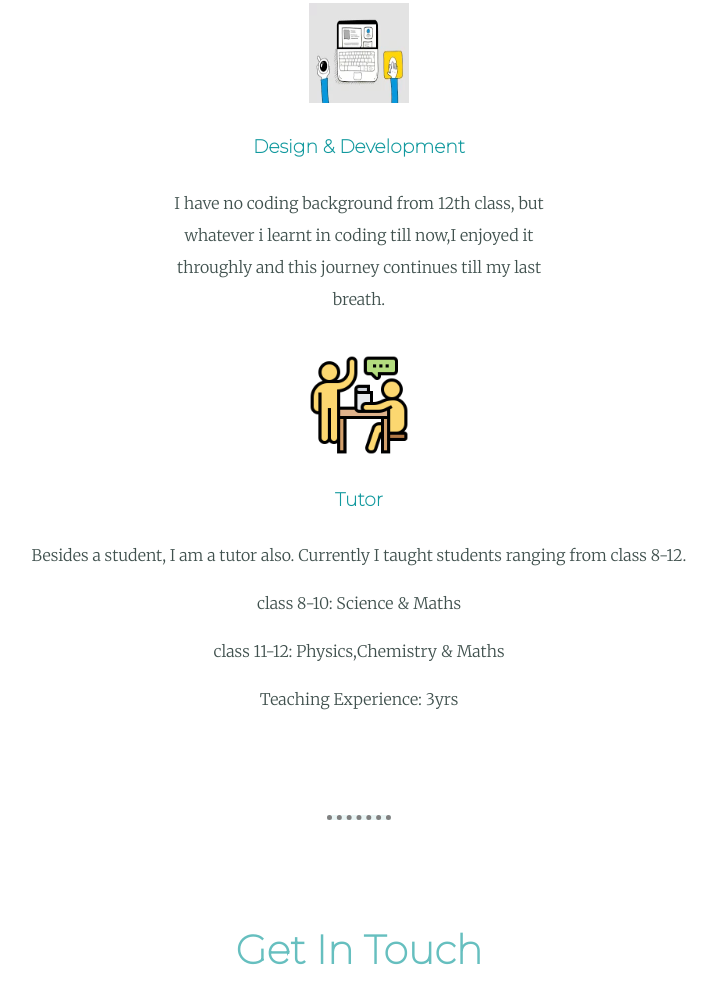
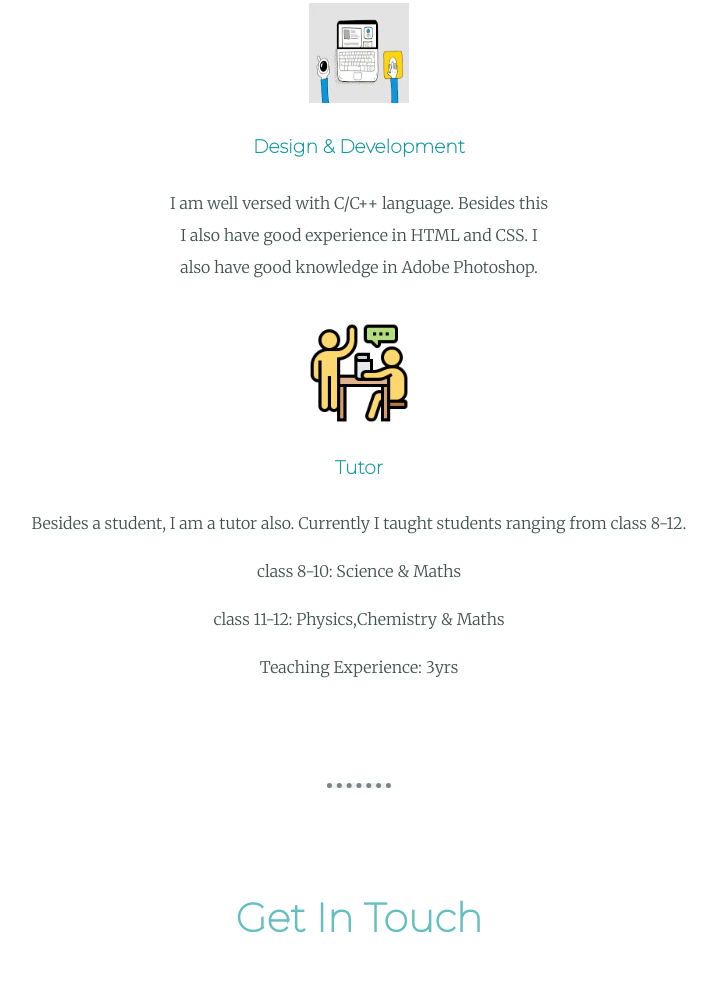
Before and after one commit to raghavj248/Personal-Site, a plain HTML site: page index.html in a window 1280 px wide. Shown: the part 1404-2391 px from the top of the page, without its empty margins (281-998 px from the left). Drawn offline with Linux system fonts and the light colour scheme; files that its build step writes are made by us from their sources.

Commit message:
Update index.html

```diff
--- a/index.html
+++ b/index.html
@@ -27,7 +27,7 @@
           <div class="skill-row">
             <img class="web" src="CSS-images\web developer.webp" alt="Web Developer">
             <h3>Design & Development</h3>
-            <p class="intro">I have no coding background from 12th class, but whatever i learnt in coding till now,I enjoyed it throughly and this journey continues till my last breath.</p>
+            <p class="intro">I am well versed with C/C++ language. Besides this I also have good experience in HTML and CSS. I also have good knowledge in Adobe Photoshop.</p>
           </div>
           <div class="skill-row">
             <img class="tutor" src="CSS-images\tutor.png" alt="Tutor">
```
